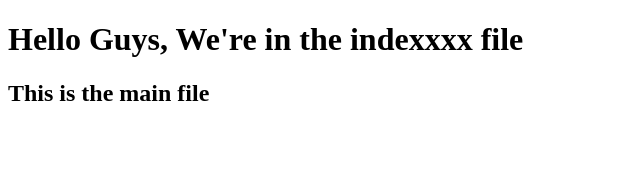
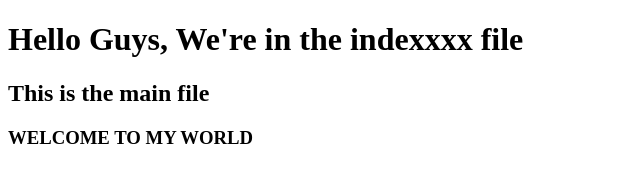
Before and after one commit to ayaelsherif21/version_control, a plain HTML site: page index.html in a window 1280 px wide. Shown: the whole page, without its empty margins (0-640 px from the left). Drawn offline with Linux system fonts and the light colour scheme.

Commit message:
Added a Welcome to our website index.html

```diff
--- a/index.html
+++ b/index.html
@@ -8,5 +8,6 @@
 <body>
     <h1>Hello Guys, We're in the indexxxx file</h1>
     <h2>This is the main file</h2>
+    <h3>WELCOME TO MY WORLD</h3>
 </body>
 </html>
```
